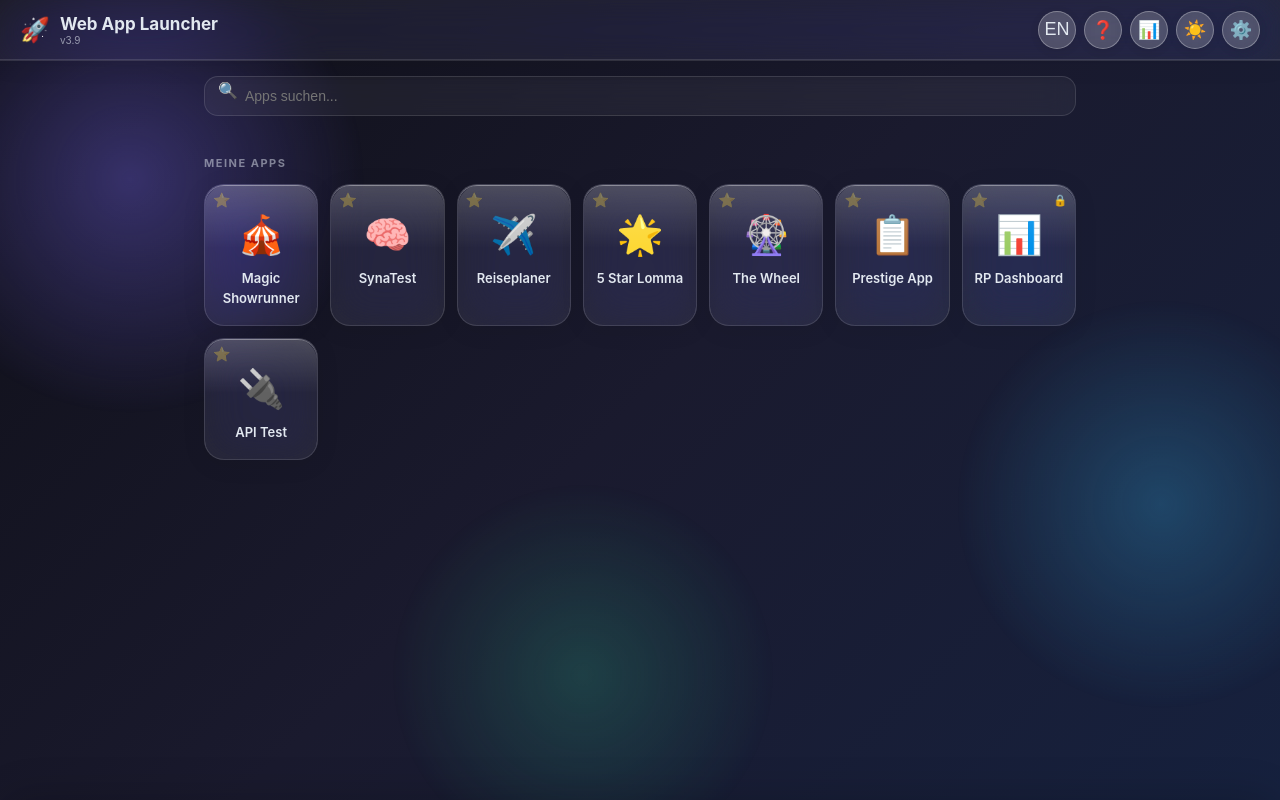
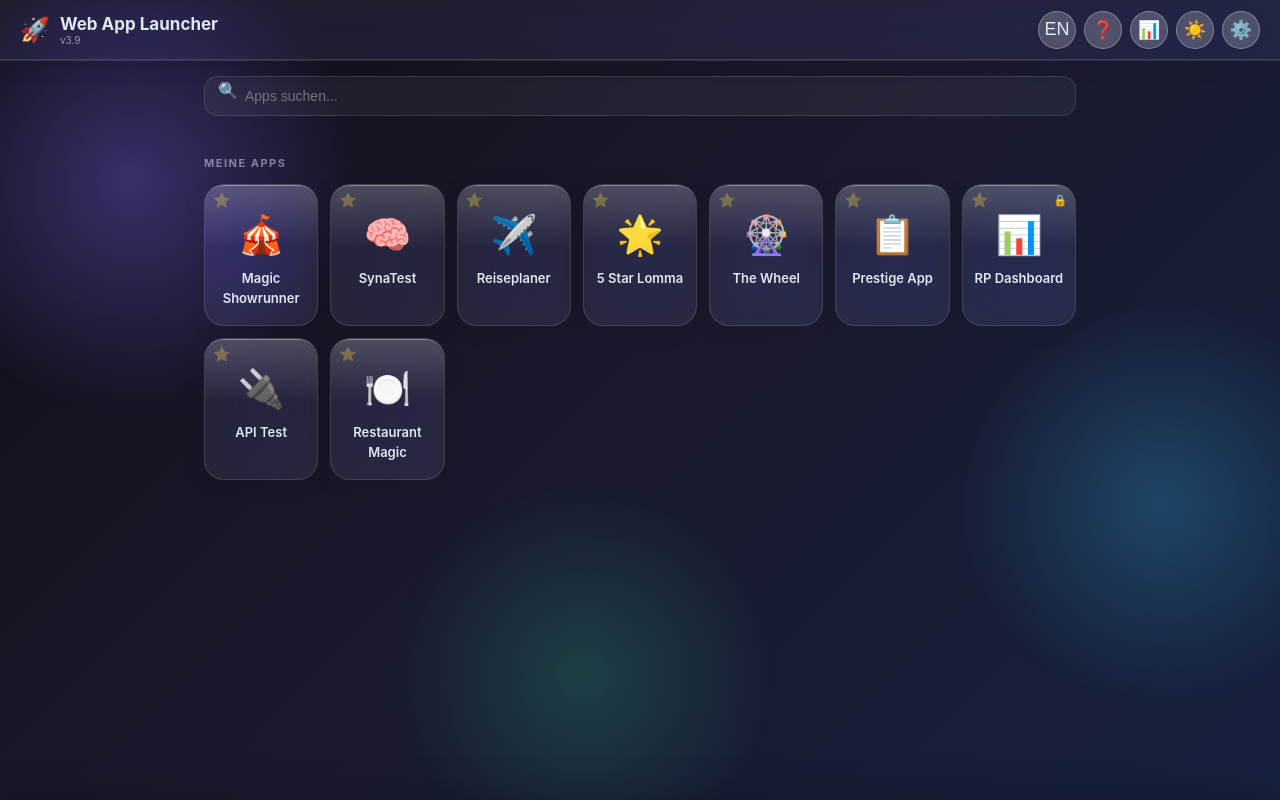
Before and after one commit to TheLomma/webappstarter, a React (Create React App) app: page / in a window 1280 px wide. Built offline with nearby package versions, Linux system fonts and the light colour scheme.

Commit message:
Update App.js

```diff
--- a/src/App.js
+++ b/src/App.js
@@ -268,6 +268,7 @@ export default function App() {
     { id: 7, name: "Prestige App", url: "https://prestige-app-zeta.vercel.app/dashboard", emoji: "📋", fav: false },
     { id: 8, name: "RP Dashboard", url: "https://rpdashboard.vercel.app", emoji: "📊", fav: false },
     { id: 9, name: "API Test", url: "https://apitest-pi-seven.vercel.app", emoji: "🔌", fav: false },
+    { id: 10, name: "Restaurant Magic", url: "https://restaurantmagic.vercel.app", emoji: "🍽️", fav: false },
   ];
 
   const [apps, setApps] = useState(() => {
```
